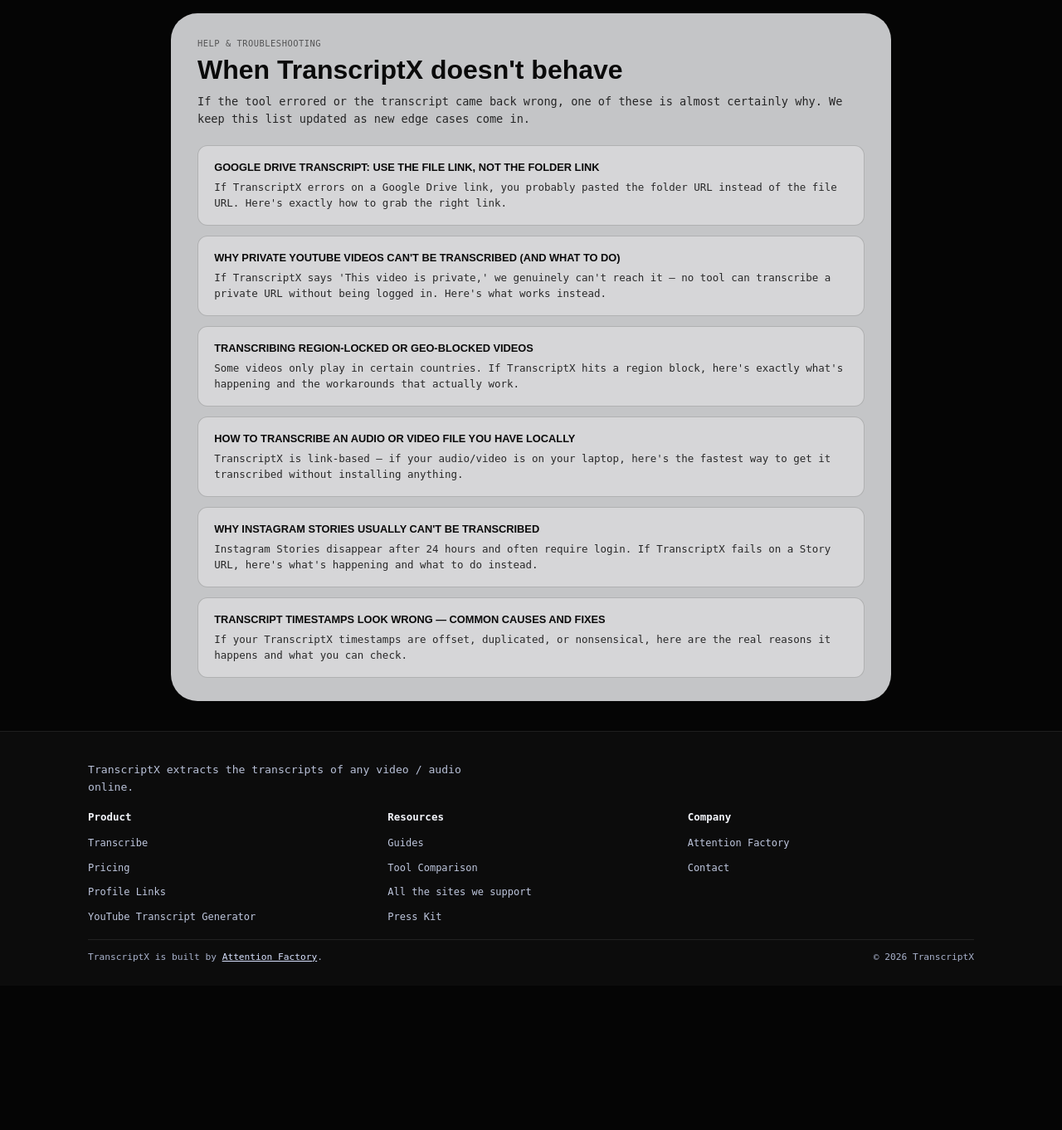
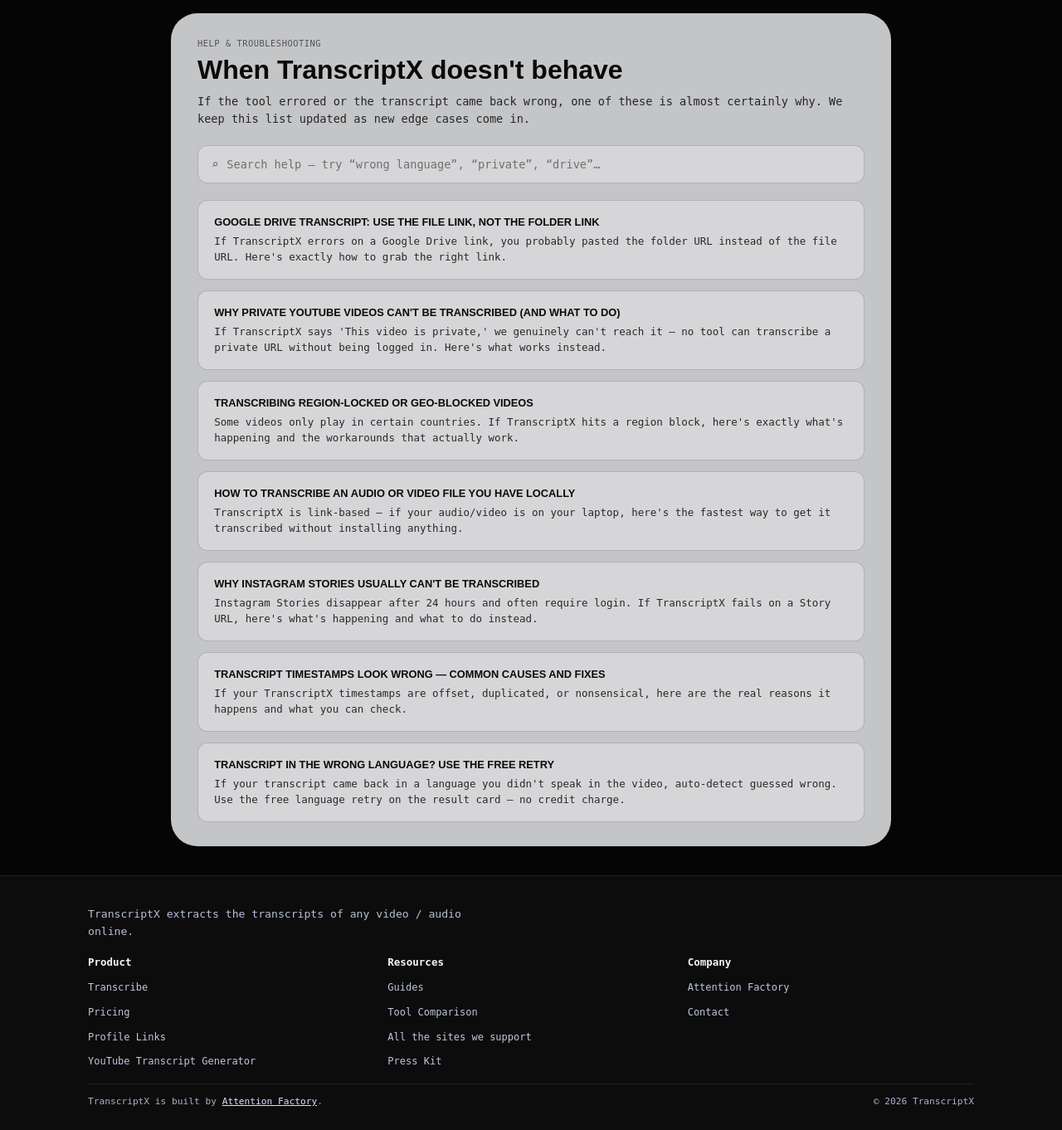
Before and after one commit to attentionfactory/transcriptx, a Flask app: page /help in a window 1280 px wide. Shown: the part 83-1445 px from the top of the page at 83% size. Before the commit the page ends 1242 px from the top, so only its background shows below. Run offline with Flask 3, Linux system fonts and the light colour scheme; some libraries are stand-ins or nearby versions.

Commit message:
Add help search + wrong-language troubleshooting article
- Inline client-side search on /help (filters by title, description,
  intent, slug). Supports /help?q=... deep links. Empty state links
  to support email.
- New HELP_PAGES entry wrong-language-transcript explaining the
  auto-detect mis-guess case and pointing users at the free F8 retry.

Refs #16

```diff
--- a/seo_catalog.py
+++ b/seo_catalog.py
@@ -2032,6 +2032,70 @@ HELP_PAGES = {
             {
                 "q": "Why do timestamps matter beyond reading the transcript?",
                 "a": "For citing specific moments in writing, clipping video segments by highlight, subtitle production, or searching transcripts for when a phrase was said. If you just read the transcript, timestamps don't matter. If you repurpose it, word-level timestamps unlock clipping and citation.",
+            },
+        ],
+    },
+    "wrong-language-transcript": {
+        "slug": "wrong-language-transcript",
+        "title": "Transcript in the Wrong Language? Use the Free Retry",
+        "meta_title": "Transcript Came Back in Wrong Language — How to Fix | TranscriptX",
+        "meta_description": "If your transcript came back in a language you didn't speak in the video, auto-detect guessed wrong. Use the free language retry on the result card — no credit charge.",
+        "intent": "User got a transcript in a different language than the one actually spoken in the video — usually Portuguese mis-detected as Spanish, accented English detected as the speaker's native language, or a short clip that didn't give auto-detect enough signal.",
+        "tldr": "By default, we let Whisper auto-detect the language. When it guesses wrong, the whole transcript comes back in the wrong language — often gibberish or a very short block. The fix: on the result card, use the <strong>\"Detected [X]. Wrong language?\"</strong> dropdown, pick the correct language, click <strong>Retry free</strong>. The retry doesn't cost a credit. One retry per transcript. To prevent it next time, set the language explicitly in the Language dropdown before you hit Transcribe.",
+        "body_html": """
+<h2>What's actually happening</h2>
+<p>When you paste a URL without picking a language, TranscriptX sends the audio to Whisper with no hint. Whisper runs its own language detection on the first chunk of audio and then transcribes everything in that guessed language. Most of the time it's right. When it's wrong, the whole transcript comes back in the wrong language — every word forced into a phonetic mapping for a language that isn't being spoken. You end up with something that's either gibberish, a very short truncated block, or words that vaguely sound like what was said but aren't real.</p>
+
+<h2>The fix (right now, on the result card)</h2>
+<p>Every successful transcript shows a banner at the top of the result card that looks like:</p>
+<pre style="background:rgba(255,255,255,0.4);padding:.8rem;border-radius:6px;font-size:.72rem;">Detected <strong>Spanish</strong>. Wrong language?   [ Pick language ▾ ]   [ Retry free ]</pre>
+<p>Pick the correct language from the dropdown and click <strong>Retry free</strong>. We rerun the transcript with your chosen language — no credit charge. This is by design: mis-detection is the most common kind of user-visible failure, and making you pay to fix it would be unfair.</p>
+<p>One retry per transcript, ever. If even the retry comes back wrong, you'd need to start fresh with a new transcription (which does cost a credit).</p>
+
+<h2>Why auto-detect gets it wrong</h2>
+<p>Four common causes, in order of frequency:</p>
+<ul>
+<li><strong>Similar-sounding language pairs.</strong> Whisper mixes these up the most: Portuguese ↔ Spanish, Norwegian ↔ Danish ↔ Swedish, Urdu ↔ Hindi, Mandarin ↔ Cantonese, Ukrainian ↔ Russian. Short clips make this worse because there's less signal for the detector to lock onto.</li>
+<li><strong>Strongly accented English.</strong> Heavy non-native accents on English occasionally register as the speaker's native language instead.</li>
+<li><strong>Code-switching (mixed languages).</strong> Common in interviews, bilingual lectures, or music-plus-talk content. Whisper picks whichever language dominates the opening seconds and commits for the entire transcript.</li>
+<li><strong>Short or low-SNR audio.</strong> Under 30 seconds, or with lots of background noise, auto-detect has less to work with and picks wrong more often.</li>
+</ul>
+
+<h2>Preventing it next time</h2>
+<p>Before you transcribe, use the <strong>Language</strong> dropdown on the homepage (next to the URL input) and pick the actual spoken language instead of leaving it on Auto-detect. Whisper will use that exact language directly, skipping the detection step. Your choice is remembered across sessions, so if you always transcribe the same language, set it once.</p>
+<p>Setting language explicitly is also slightly faster — we skip the detection pass entirely.</p>
+
+<h2>When the retry also comes back wrong</h2>
+<p>Rare, but possible on genuinely difficult audio — very heavy accents, severe background noise, or speakers that overlap constantly. A few things to try:</p>
+<ul>
+<li><strong>Transcribe a cleaner copy.</strong> If the original has the ad intro attached, try cutting to a clean segment — a re-uploaded clean version of the same talk usually transcribes better.</li>
+<li><strong>Use the larger model.</strong> Switch the Model dropdown from TURBO to LARGE-V3. It's slower but substantially better on accented or noisy speech.</li>
+<li><strong>Split multilingual content.</strong> If the speaker genuinely switches languages, transcribing each section separately (e.g., submit the URL with different start/end ranges) usually works better than forcing one language across the whole thing.</li>
+</ul>
+
+<h2>What we'd rather not do (and why)</h2>
+<p>We could silently auto-retry in the user's browser language when a transcript looks empty. We don't, because sometimes an empty transcript is correct — music-only videos, for instance. A silent auto-retry would burn processing on valid results, and "why is my music-only video showing a long spurious transcript" is a worse complaint than "the retry button is right there."</p>
+""",
+        "faq": [
+            {
+                "q": "Is the language retry really free?",
+                "a": "Yes. The retry doesn't decrement your credit balance. One retry per successful transcript, regardless of plan.",
+            },
+            {
+                "q": "Why doesn't auto-detect just always get it right?",
+                "a": "Whisper's language detection runs on a short chunk of audio at the start of the file. Short clips, mixed languages, accented speech, and similar-sounding language pairs all reduce accuracy. Forcing a language with the picker skips detection entirely and is more reliable when you know what you're dealing with.",
+            },
+            {
+                "q": "Can I set a default language for all my transcriptions?",
+                "a": "Yes. The Language dropdown on the homepage remembers your last choice across sessions. Set it once to the language you usually transcribe and auto-detect won't run again until you switch it back to Auto-detect.",
+            },
+            {
+                "q": "What happens if I retry and the retry also comes back wrong?",
+                "a": "You'd need to start fresh with a new transcription (which does cost a credit). The retry slot is one-shot per log, so after one use it's gone. In practice this is rare — the retry with the correct language almost always produces a clean transcript.",
+            },
+            {
+                "q": "Does this affect the original transcript I already have?",
+                "a": "Yes — the retry replaces the visible transcript in place. The previously-visible transcript is overwritten with the new one. Copy anything you wanted to keep from the original before hitting retry.",
             },
         ],
     },
--- a/templates/help_index.html
+++ b/templates/help_index.html
@@ -25,8 +25,15 @@
         .article-grid { display:grid; gap:.8rem; }
         .article-card { background:rgba(255,255,255,0.3); padding:1rem 1.2rem; border-radius:12px; border:var(--bw) solid rgba(10,10,10,0.18); text-decoration:none; color:var(--ink); transition:.15s; }
         .article-card:hover { background:rgba(255,255,255,0.5); }
+        .article-card.hidden { display:none; }
         .article-card h2 { font-family:var(--f-wide); font-size:.8rem; text-transform:uppercase; margin-bottom:.35rem; }
         .article-card p { font-size:.78rem; opacity:0.85; margin:0; }
+        .help-search { display:flex; align-items:center; gap:.6rem; margin-bottom:1.2rem; padding:.7rem 1rem; background:rgba(255,255,255,0.3); border:var(--bw) solid rgba(10,10,10,0.18); border-radius:12px; }
+        .help-search input { flex:1; background:transparent; border:none; outline:none; font-family:var(--f-tech); font-size:.85rem; color:var(--ink); }
+        .help-search input::placeholder { color:rgba(10,10,10,0.5); }
+        .help-search-icon { opacity:0.55; font-size:.9rem; }
+        .help-empty { display:none; padding:1rem 1.2rem; font-size:.78rem; opacity:0.7; font-style:italic; }
+        .help-empty.on { display:block; }
         @media (max-width:760px) { nav { padding:.8rem 1rem; border-radius:1.2rem; } .panel { padding:1.3rem 1.2rem; } }
     </style>
 </head>
@@ -37,16 +44,44 @@
         <span class="kicker">Help &amp; Troubleshooting</span>
         <h1>When TranscriptX doesn't behave</h1>
         <p class="lead">If the tool errored or the transcript came back wrong, one of these is almost certainly why. We keep this list updated as new edge cases come in.</p>
-        <div class="article-grid">
+        <label class="help-search" for="helpSearch">
+            <span class="help-search-icon" aria-hidden="true">⌕</span>
+            <input id="helpSearch" type="search" placeholder="Search help — try “wrong language”, “private”, “drive”…" autocomplete="off" aria-label="Search help articles">
+        </label>
+        <div class="article-grid" id="helpGrid">
             {% for slug, page in articles.items() %}
-            <a class="article-card" href="/help/{{ slug }}">
+            <a class="article-card" href="/help/{{ slug }}" data-search="{{ (page.title ~ ' ' ~ page.meta_description ~ ' ' ~ (page.intent or '') ~ ' ' ~ slug) | lower }}">
                 <h2>{{ page.title }}</h2>
                 <p>{{ page.meta_description }}</p>
             </a>
             {% endfor %}
         </div>
+        <div class="help-empty" id="helpEmpty">No help articles match that. Try a broader term, or <a href="mailto:help@transcriptx.xyz">send us the question</a>.</div>
     </section>
 </main>
+<script>
+    (function () {
+        var input = document.getElementById('helpSearch');
+        var cards = document.querySelectorAll('#helpGrid .article-card');
+        var empty = document.getElementById('helpEmpty');
+        if (!input || !cards.length) return;
+        function apply() {
+            var q = (input.value || '').trim().toLowerCase();
+            var shown = 0;
+            cards.forEach(function (c) {
+                var hay = c.getAttribute('data-search') || '';
+                var match = !q || hay.indexOf(q) !== -1;
+                c.classList.toggle('hidden', !match);
+                if (match) shown++;
+            });
+            if (empty) empty.classList.toggle('on', shown === 0);
+        }
+        input.addEventListener('input', apply);
+        // Deep-link: /help?q=... pre-fills the search.
+        var urlQ = new URLSearchParams(window.location.search).get('q');
+        if (urlQ) { input.value = urlQ; apply(); }
+    })();
+</script>
 {% include "_site_footer.html" %}
 </body>
 </html>
```
